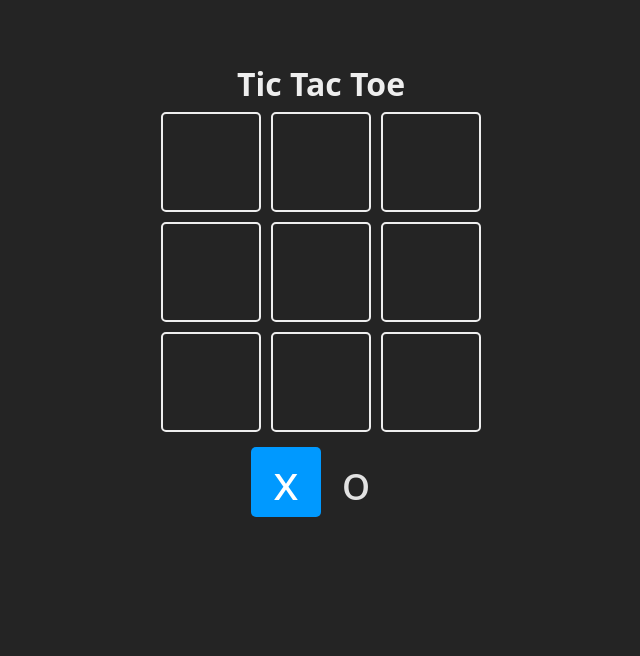
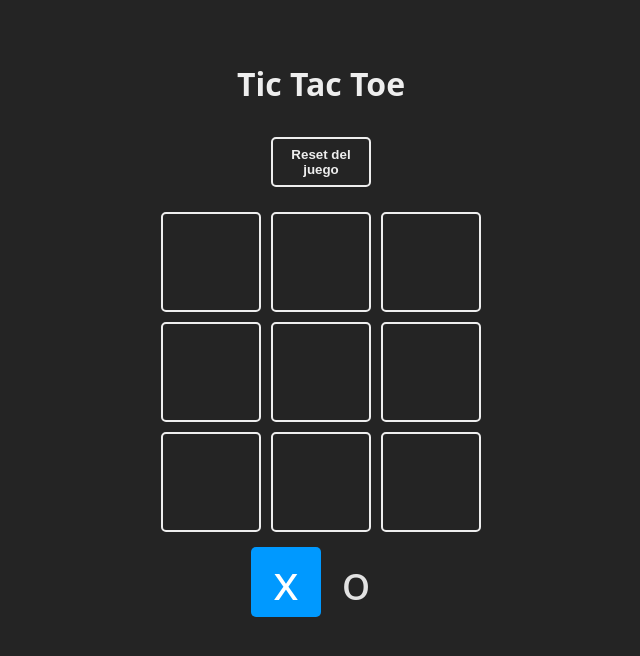
Before and after one commit to hectorc2907/practice-react, a React (Vite) app in the folder projects/02-tic-tac-toe/: page / in a window 1280 px wide. Shown: the top 656 px of the page, without its empty margins (319-959 px from the left). Built offline with nearby package versions, Linux system fonts and the light colour scheme.

Commit message:
se configuran botones para reiniciar el estado del juego y volver a empezar en caso de que alguien gane

```diff
--- a/projects/02-tic-tac-toe/src/App.jsx
+++ b/projects/02-tic-tac-toe/src/App.jsx
@@ -46,6 +46,11 @@ export function App() {
     }
     return null;
   };
+  const resetGame = () => {
+    setBoard(Array(9).fill(null));
+    setTurn(TURNS.X);
+    setWinner(null);
+  };
   const updateBoard = (index) => {
     if (board[index] || winner) return;
 
@@ -64,6 +69,7 @@ export function App() {
   return (
     <main className="board">
       <h1>Tic Tac Toe</h1>
+      <button onClick={resetGame}>Reset del juego</button>
       <section className="game">
         {board.map((_, index) => {
           return (
@@ -85,7 +91,7 @@ export function App() {
               {winner && <Square>{winner}</Square>}
             </header>
             <footer>
-              <button>Empezar de Nuevo</button>
+              <button onClick={resetGame}>Empezar de Nuevo</button>
             </footer>
           </div>
         </section>
```
